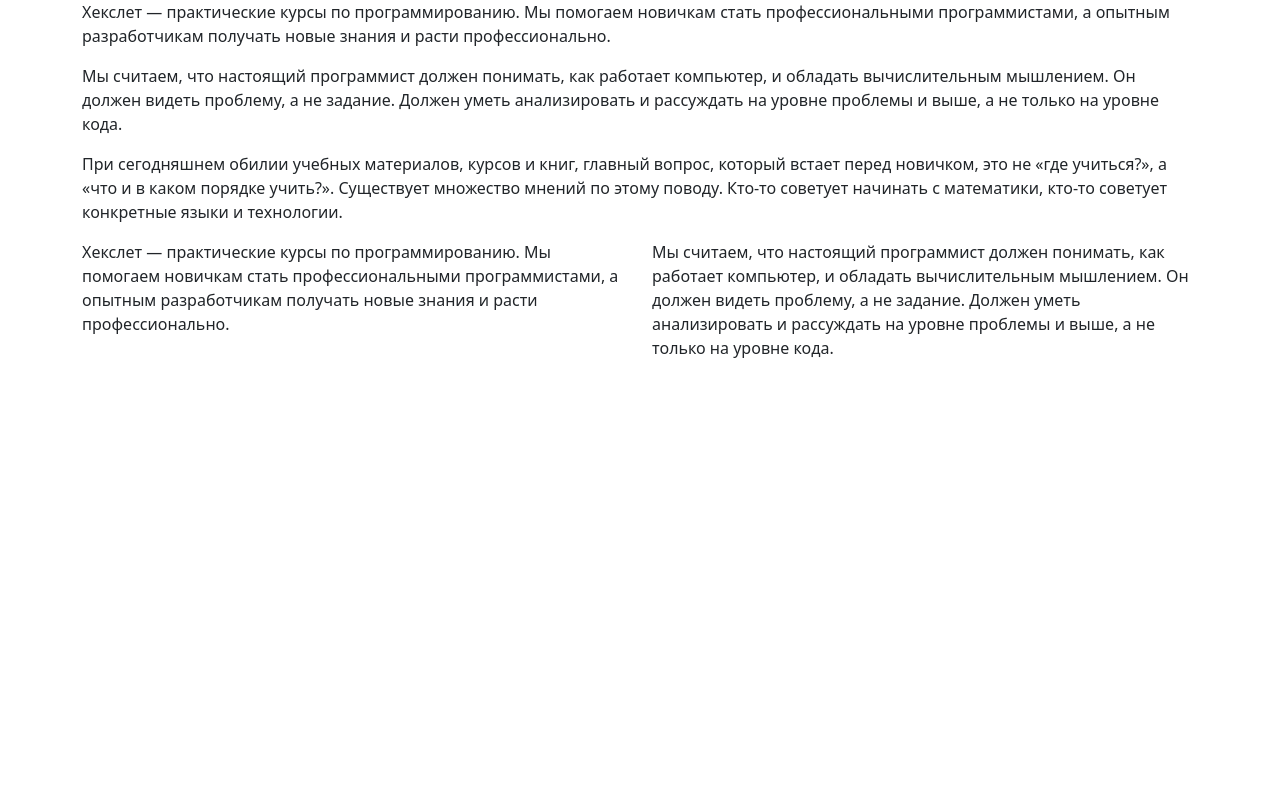
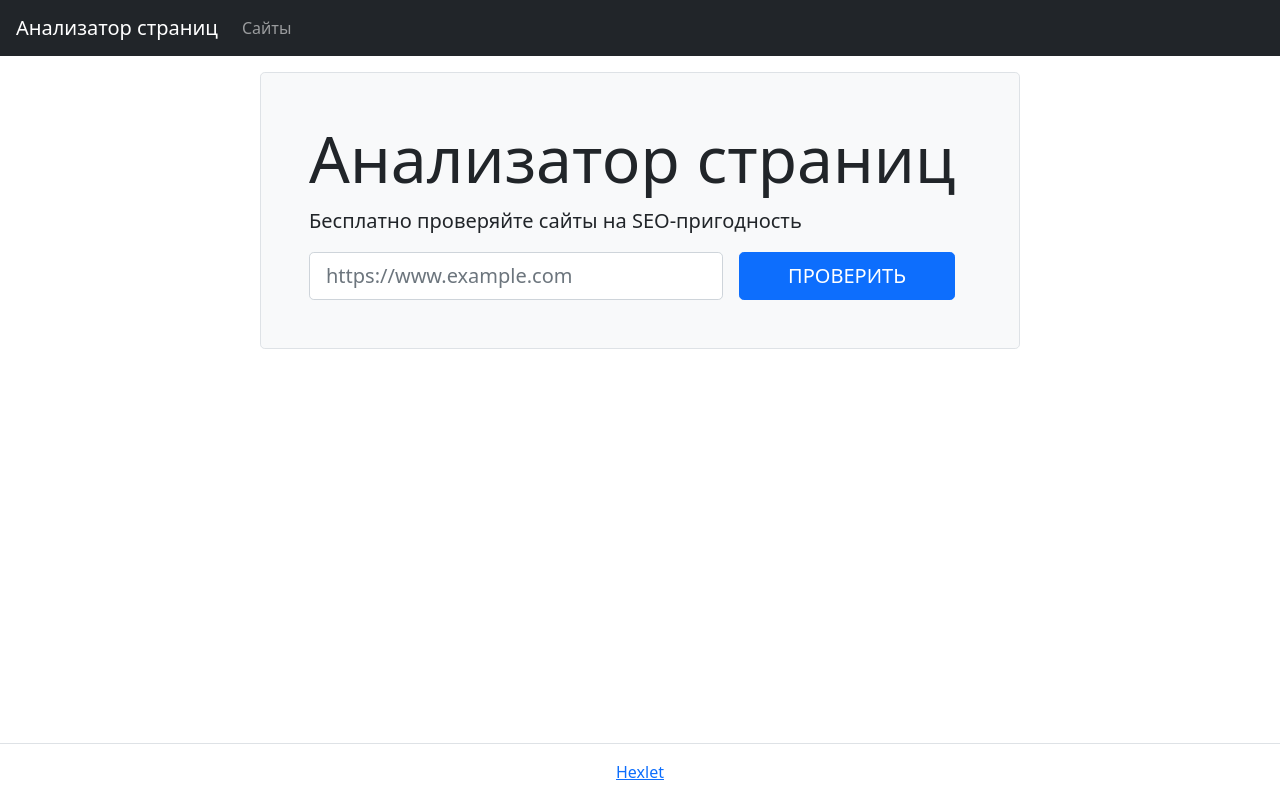
Before and after one commit to slavanr45/python-project-83, a Flask app: page / in a window 1280 px wide. Run offline with Flask 3, Linux system fonts and the light colour scheme; some libraries are stand-ins or nearby versions.

Commit message:
add index.html

```diff
--- a/page_analyzer/app.py
+++ b/page_analyzer/app.py
@@ -7,6 +7,7 @@ from contextlib import closing  # расш функционал контекст
 from flask import (
     Flask,
     render_template,
+    flash,
     get_flashed_messages,
 )
 
@@ -41,9 +42,6 @@ except (Exception, Error) as error:
 
 @app.route('/')
 def index():
-    if data:
-        return f'{data} /n{app.secret_key} /n {DATABASE_URL}'
-    else:
-        mes = get_flashed_messages(with_categories=True)
-        return render_template(
-            'index.html', messages=mes)
+    mes = get_flashed_messages(with_categories=True)
+    return render_template(
+        'index.html', messages=mes)
--- a/page_analyzer/templates/index.html
+++ b/page_analyzer/templates/index.html
@@ -1,34 +1,52 @@
 <!DOCTYPE html>
-<html lang="ru">
+<html lang="en">
 <head>
   <meta charset="UTF-8">
-  <meta name="viewport" content="width=device-width, initial-scale=1.0">
-  <title>Подключение Bootstrap </title>
+  <meta name="viewport" content="width=device-width, initial-scale=1, shrink-to-fit=no">
+  <meta name="description" content="Third project for Hexlet">
+  <title>Анализатор страниц</title>
 
   <link href="https://cdn.jsdelivr.net/npm/bootstrap@5.1.3/dist/css/bootstrap.min.css" rel="stylesheet" integrity="sha384-1BmE4kWBq78iYhFldvKuhfTAU6auU8tT94WrHftjDbrCEXSU1oBoqyl2QvZ6jIW3" crossorigin="anonymous">
   <script src="https://cdn.jsdelivr.net/npm/bootstrap@5.1.3/dist/js/bootstrap.bundle.min.js" integrity="sha384-ka7Sk0Gln4gmtz2MlQnikT1wXgYsOg+OMhuP+IlRH9sENBO0LRn5q+8nbTov4+1p" crossorigin="anonymous"></script>
 </head>
-<body>
-    <div class="container">
-        <div class="row">
-          <div class="col">
-            <p>Хекслет — практические курсы по программированию. Мы помогаем новичкам стать профессиональными программистами, а опытным разработчикам получать новые знания и расти профессионально.</p>
-            <p>Мы считаем, что настоящий программист должен понимать, как работает компьютер, и обладать вычислительным мышлением. Он должен видеть проблему, а не задание. Должен уметь анализировать и рассуждать на уровне проблемы и выше, а не только на уровне кода.</p>
-            <p>При сегодняшнем обилии учебных материалов, курсов и книг, главный вопрос, который встает перед новичком, это не «где учиться?», а «что и в каком порядке учить?». Существует множество мнений по этому поводу. Кто-то советует начинать с математики, кто-то советует конкретные языки и технологии.</p>
-          </div>
-        </div>
+<body class="min-vh-100 d-flex flex-column">
+  <header class="flex-shrink-0">
+    <nav class="navbar navbar-expand-md navbar-dark bg-dark px-3">
+      <a class="navbar-brand" href="/">Анализатор страниц</a>
+      <div id="navbarNav">
+        <ul class="navbar-nav">
+          <li class="nav-item"><a class="nav-link " href="/urls">Сайты</a></li>
+        </ul>
       </div>
+    </nav>
+  </header>
 
-    <div class="container">
+  {% if messages %}
+    <div class="alert alert-danger" role="alert">{{ message }}</div>
+  {% endif %}
+
+  <main class="flex-grow-1">
+    <div class="container-lg mt-3">
+      <h1></h1>
       <div class="row">
-        <div class="col">
-        <p>Хекслет — практические курсы по программированию. Мы помогаем новичкам стать профессиональными программистами, а опытным разработчикам получать новые знания и расти профессионально.</p>
-        </div>
-        <div class="col">
-        <p>Мы считаем, что настоящий программист должен понимать, как работает компьютер, и обладать вычислительным мышлением. Он должен видеть проблему, а не задание. Должен уметь анализировать и рассуждать на уровне проблемы и выше, а не только на уровне кода.</p>
+        <div class="col-12 col-md-10 col-lg-8 mx-auto border rounded-3 bg-light p-5">
+          <h1 class="display-3">Анализатор страниц</h1>
+          <p class="lead">Бесплатно проверяйте сайты на SEO-пригодность</p>
+          <form action="/urls " method="post" class="d-flex justify-content-center" required="">
+            <input type="text" name="url" placeholder="https://www.example.com" value="" class="form-control form-control-lg">
+            <input type="submit" class="btn btn-primary  btn-lg ms-3 px-5 text-uppercase mx-3" value="Проверить">
+          </form>
         </div>
       </div>
     </div>
+  </main>
 
-  </body>
+  <footer class="border-top py-3 mt-5 flex-shrink-0">
+    <div class="container-lg">
+      <div class="text-center">
+        <a href="https://ru.hexlet.io/" target="_blank">Hexlet</a>
+      </div>
+    </div>
+  </footer>
+</body>
 </html>
```
